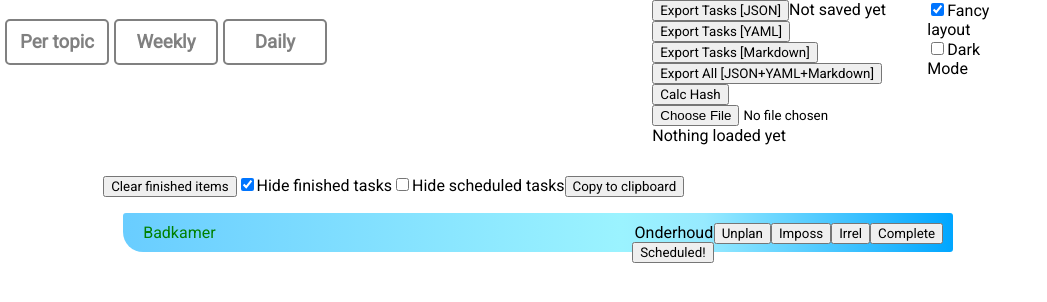
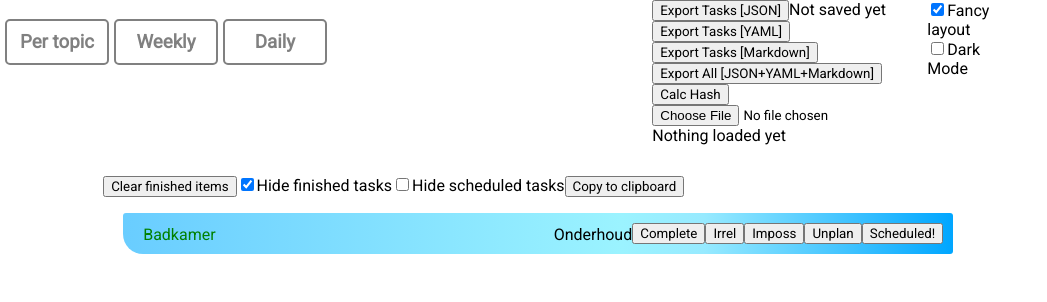
Before and after one commit to ElmoreV/TaskPlanner_javareact, a React (Create React App) app: page / in a window 1280 px wide. Both pictures are taken after a click on the element "Weekly". Shown: the top 302 px of the page, without its empty margins (0-1047 px from the left). Built offline with nearby package versions, Linux system fonts and the light colour scheme.

Commit message:
Restored task layout

```diff
--- a/src/Task.tsx
+++ b/src/Task.tsx
@@ -242,7 +242,7 @@ const Task = (props) => {
         repeated={repeated}
         toggleRepeatTask={toggleRepeatTask}
         duplicateDragHandlers={duplicateDragHandlers}
-        textBarWidth="425px"
+        // textBarWidth="425px"
         fancy={fancy}
     />);
 }
--- a/src/TaskContent.js
+++ b/src/TaskContent.js
@@ -44,6 +44,7 @@ const TaskContent = (props) => {
 
     return (
         // <div className={styles.task}>
+        <div className={styles.taskContent}>
             <div className={taskClassNames}
                 style={selectStyle}
                 onDoubleClick={toggleEdit}
@@ -51,7 +52,8 @@ const TaskContent = (props) => {
                 {...dragHandlers}
                 {...dropHandlers}>
                 <div className={styles.textBar}
-                style={{ width: textBarWidth }}>
+                // style={{ width: textBarWidth }}
+                >
                     <span className={styles.taskText}>
                         {isEditing ?
                             <input type='text'
@@ -66,7 +68,9 @@ const TaskContent = (props) => {
                     </span>
                     {topicPath && <span className={styles.topicPath}>{topicPath}</span>}
                 </div>
-            <>
+                <div>
+                    {duplicateDragHandlers && <span className={styles.buttonDuplicate} {...duplicateDragHandlers}>+ Duplicate +</span>}
+
                     {deleteTask && (<button className={styles.taskDelete} onClick={captureClick(deleteTask)}>Delete</button>)}
                     {taskFinishStatus == FinishedState.NotFinished && (completeTask && (<button className={styles.taskComplete} onClick={captureClick(completeTask)}>Complete</button>))}
                     {taskFinishStatus == FinishedState.NotFinished && (markTaskIrrelevant && (<button className={styles.taskMarkIrrelevant} onClick={captureClick(markTaskIrrelevant)}>Irrel</button>))}
@@ -80,10 +84,10 @@ const TaskContent = (props) => {
                     {toggleRepeatTask && !repeated && (<button className={styles.makeRepeated} onClick={captureClick(toggleRepeatTask)}> <s>Repeat</s> </button>)}
                     {taskFinishStatus == FinishedState.NotFinished && scheduled && scheduleTask && (<button className={styles.taskSchedule} onClick={captureClick(scheduleTask)}>Scheduled!</button>)}
                     {taskFinishStatus == FinishedState.NotFinished && !scheduled && scheduleTask && (<button className={styles.taskSchedule} onClick={captureClick(scheduleTask)}>Unscheduled</button>)}
-                {duplicateDragHandlers && <span className={styles.buttonDuplicate} {...duplicateDragHandlers}>+ Duplicate +</span>}
-            </>
                 </div>
-        // </div>
+            </div>
+
+        </div >
     );
 }
 
--- a/src/TaskContentFancy.module.css
+++ b/src/TaskContentFancy.module.css
@@ -1,17 +1,27 @@
 .taskText {
-    display: inline-block;
-    max-width: 290px;
+    /* display: inline-block; */
+    /* max-width: 290px; */
+    flex-grow: 1;
     word-wrap: break-word;
 }
 
+span.topicPath {
+    /* float: right; */
+    flex-grow: 1;
+    /* max-width: 275px; */
+    text-align: right;
+}
+
 .textBar {
-    display: inline-block;
-    width: 565px;
+    /* display: inline-block; */
+    display: flex;
+    flex-grow: 1;
+    /* width: 565px; */
     word-wrap: break-word;
 }
 
 span.buttonDuplicate:hover {
-    float: right;
+    /* float: right; */
     border-radius: 5px;
     border-style: solid;
     border-color: blue;
@@ -23,12 +33,18 @@ span.buttonDuplicate:hover {
 
 
 .taskText input[type="text"] {
-    width: 350px;
+    /* width: 350px; */
     /* max-width: 100px; */
     box-sizing: border-box;
 }
 
+/*https://css-tricks.com/useful-flexbox-technique-alignment-shifting-wrapping/*/
 .task {
+    display: flex;
+    align-items: flex-end;
+    flex-direction: row;
+    flex-wrap: wrap;
+    /* justify-content: flex-end; */
     max-width: 800px;
     padding: 10px;
     padding-left: 20px;
@@ -52,7 +68,6 @@ span.buttonDuplicate:hover {
     position: relative;
     z-index: 50;
     cursor: grab;
-
 }
 
 
@@ -148,10 +163,14 @@ span.buttonDuplicate:hover {
 
 }
 
-span.topicPath {
-    float: right;
-    max-width: 275px;
-    text-align: right;
+
+span.buttonDuplicate {
+    /* float: right; */
+    border-radius: 20px;
+    border-style: solid;
+    border-color: blue;
+    border-width: 2px;
+    cursor: copy;
 }
 
 button.taskDelete,
@@ -161,15 +180,5 @@ button.taskComplete,
 button.taskSchedule,
 button.taskMarkIrrelevant,
 button.taskMarkImpossible {
-    float: right;
+    /* float: right; */
 }
-
-
-span.buttonDuplicate {
-    float: right;
-    border-radius: 20px;
-    border-style: solid;
-    border-color: blue;
-    border-width: 2px;
-    cursor: copy;
-}
```
Lines whose indentation alone changed are shown as unchanged.
